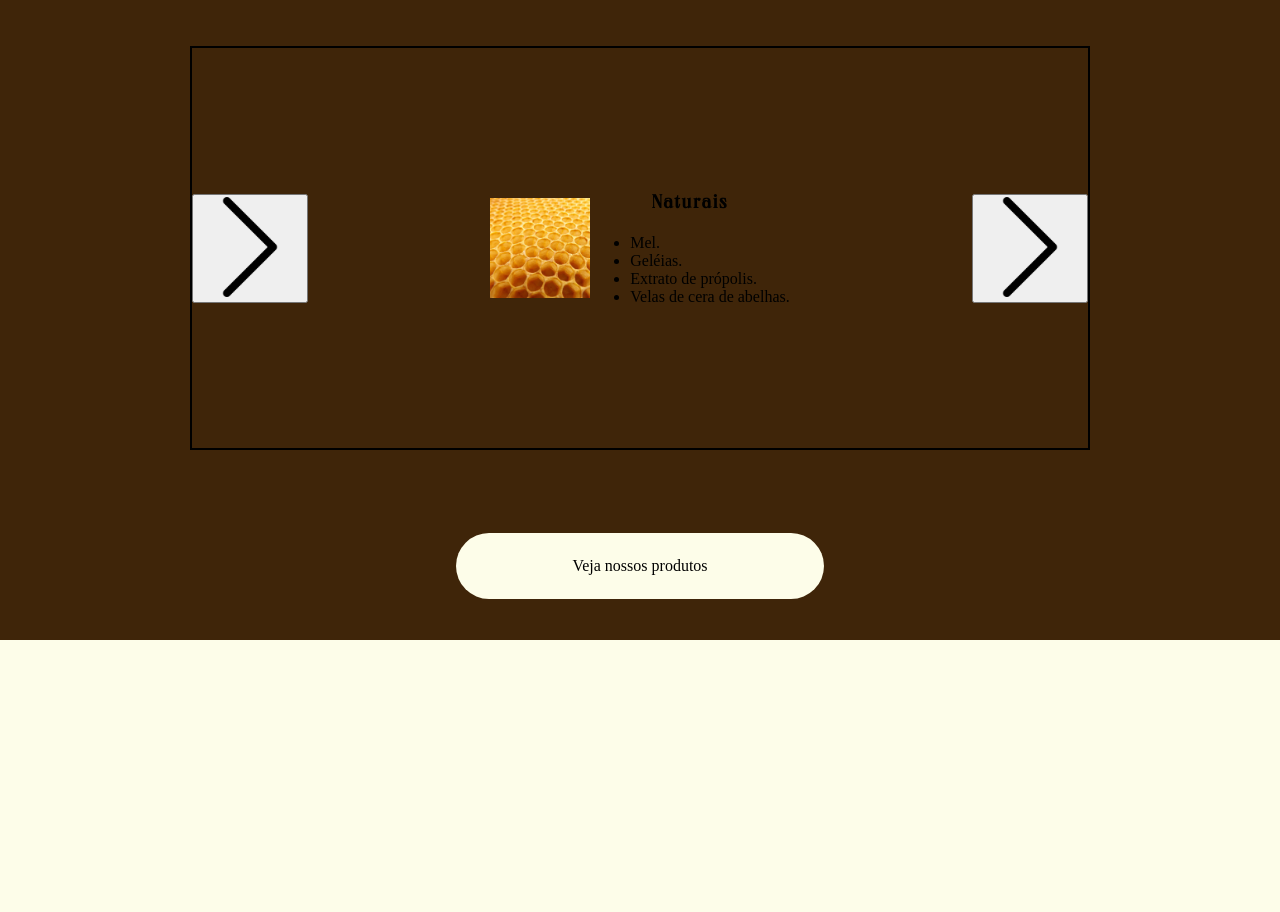
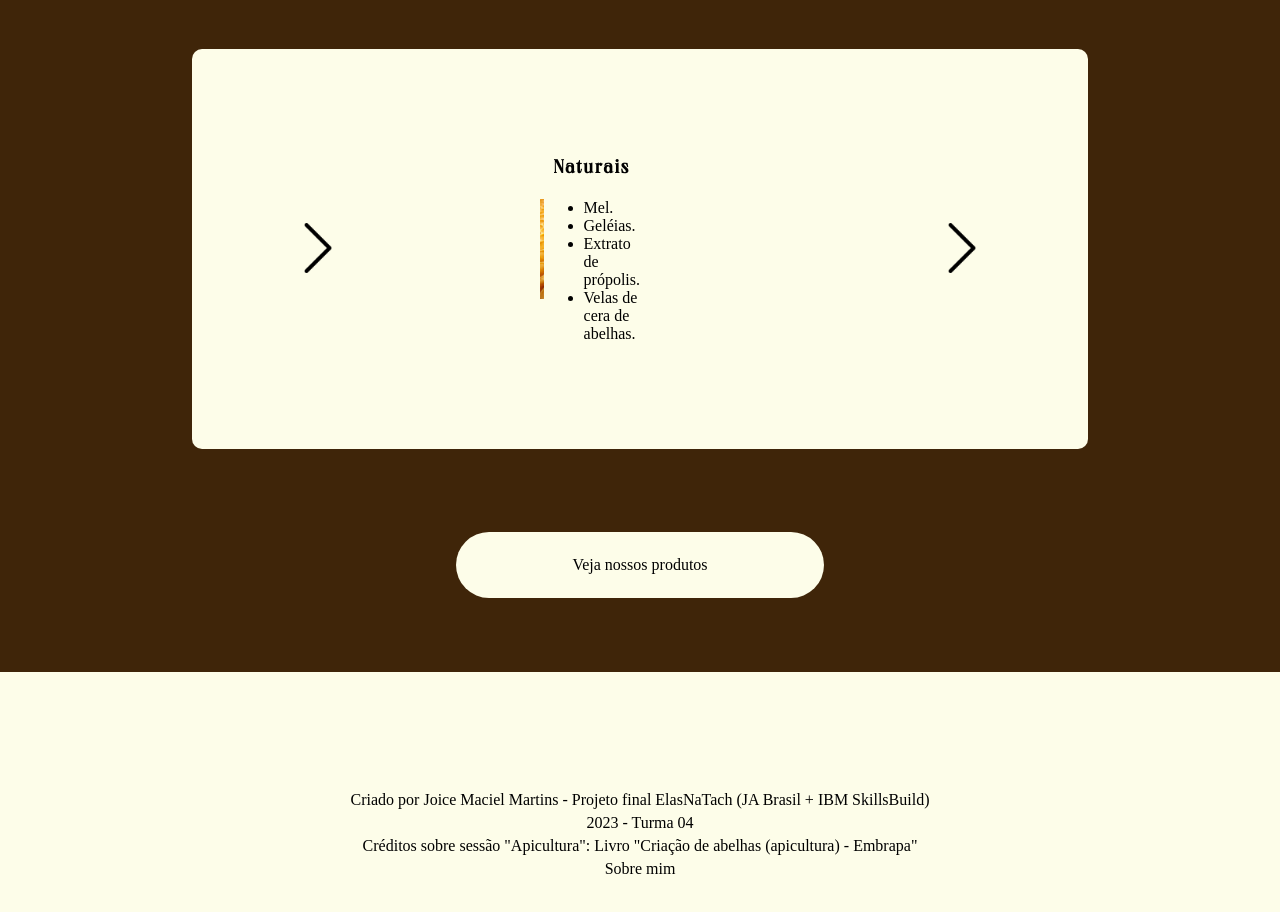
Before and after one commit to joiceMMartins/natural-nectars, a plain HTML site: page index.html in a window 1280 px wide. Shown: the part 1640-2552 px from the top of the page. Before the commit the page ends 2280 px from the top, so only its background shows below. Drawn offline with Linux system fonts and the light colour scheme; files whose address does not match are found by name.

Commit message:
criado rodapé

```diff
--- /dev/null
+++ b/assets/estilos/index/nossos-produtos/button.css
@@ -0,0 +1,9 @@
+button{
+    background: transparent;
+    border: none;
+}
+
+button img {
+    width: 50px;
+    height: 50px;
+}
--- /dev/null
+++ b/assets/estilos/index/nossos-produtos/container-produto.css
@@ -0,0 +1,3 @@
+.container-produto {
+    display: flex;
+}
--- a/assets/estilos/index/nossos-produtos/container-produtos.css
+++ b/assets/estilos/index/nossos-produtos/container-produtos.css
@@ -1,6 +1,4 @@
 .container-produto {
-    display: flex;
-    flex-direction: row;
     align-items: center;
-    padding: 3rem;
+    width: 50%;
 }
--- a/assets/estilos/index/nossos-produtos/container-slider.css
+++ b/assets/estilos/index/nossos-produtos/container-slider.css
@@ -1,8 +1,9 @@
 .container-slider {
         display: flex;
-        border: 2px solid black;
+        background-color: #fdfde9;
+        border-radius: 10px;
         width: 70%;
         height: 50%;
-        justify-content: space-between;
         align-items: center;
+        justify-content: space-around;
 }
--- a/assets/estilos/index/nossos-produtos/imagem-produto1.css
+++ b/assets/estilos/index/nossos-produtos/imagem-produto1.css
@@ -1,5 +1,5 @@
 .imagem-produto1 {
-    width: 100px;
+    width: 40%;
     height: 100px;
     background-image: url(../../../imagens/honeycomb-530987_1280.jpg);
     background-size: cover;
--- a/assets/estilos/index/nossos-produtos/nossos-produtos.css
+++ b/assets/estilos/index/nossos-produtos/nossos-produtos.css
@@ -5,4 +5,5 @@
     align-items: center;
     height: 100vh;
     background-color: #3f2509;
+    padding-bottom: 2rem;
 }
--- a/assets/estilos/index/nossos-produtos/nossos-produtos__titulo.css
+++ b/assets/estilos/index/nossos-produtos/nossos-produtos__titulo.css
@@ -3,4 +3,7 @@
     font-size: 2.7rem;
     letter-spacing: 3px;
     margin-bottom: 0;
+    width: 70%;
+    text-align: center;
+    border-bottom: 2px dashed #fdfde9;
 }
--- /dev/null
+++ b/assets/estilos/rodape/container-rodape.css
@@ -0,0 +1,11 @@
+.container-rodape {
+    display: flex;
+    flex-direction: column;
+    align-items: center;
+    justify-content: center;
+}
+
+.container-rodape p {
+    margin: 0;
+    margin-top: 5px;
+}
--- /dev/null
+++ b/assets/estilos/rodape/rodape.css
@@ -0,0 +1,6 @@
+.rodape {
+    height: 40vh;
+    display: flex;
+    justify-content: center;
+    align-items: center;
+}
--- a/index.html
+++ b/index.html
@@ -31,10 +31,16 @@
     <link rel="stylesheet" href="assets/estilos/index/nossos-produtos/nossos-produtos__titulo.css">
     <link rel="stylesheet" href="assets/estilos/index/nossos-produtos/container-produtos.css">
     <link rel="stylesheet" href="assets/estilos/index/nossos-produtos/container-slider.css">
+    <link rel="stylesheet" href="assets/estilos/index/nossos-produtos/container-produto.css">
     <link rel="stylesheet" href="assets/estilos/index/nossos-produtos/veja-nossos-produtos.css">
     <link rel="stylesheet" href="assets/estilos/index/nossos-produtos/veja-nossos-produtos__link.css">
     <link rel="stylesheet" href="assets/estilos/index/nossos-produtos/imagem-produto1.css">
     <link rel="stylesheet" href="assets/estilos/index/nossos-produtos/titulo-naturais.css">
+    <link rel="stylesheet" href="assets/estilos/index/nossos-produtos/button.css">
+
+    <!-- Estilo rodapé-->
+    <link rel="stylesheet" href="assets/estilos/rodape/rodape.css">
+    <link rel="stylesheet" href="assets/estilos/rodape/container-rodape.css">
 
     <title>Natural Nectars</title>
 </head>
@@ -92,7 +98,7 @@
             <h2 class="nossos-produtos__titulo">Nossos produtos</h2>
 
             <div class="container-slider">
-                <button><img src="assets/imagens/proximo.png" width="100px"></button>
+                <button><img src="assets/imagens/proximo.png"></button>
                 <div class="container-produtos">
                     <div class="container-produto">
                         <div class="imagem-produto1"></div>
@@ -115,8 +121,13 @@
             </div>
         </article>
     </main>
-    <footer>
-
+    <footer class="rodape">
+        <div class="container-rodape">
+            <p>Criado por Joice Maciel Martins - Projeto final ElasNaTach (JA Brasil + IBM SkillsBuild)</p>
+            <p>2023 - Turma 04</p>
+            <p>Créditos sobre sessão "Apicultura": Livro "Criação de abelhas (apicultura) - Embrapa"</p>
+            <p>Sobre mim</p>
+        </div>
     </footer>
 </body>
 </html>
```
